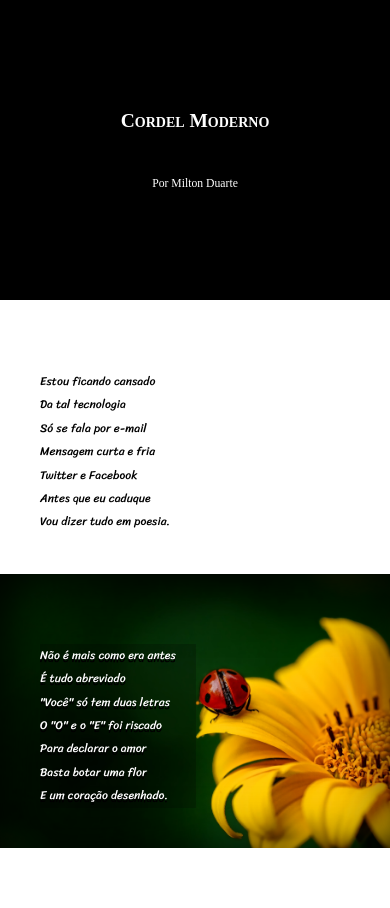
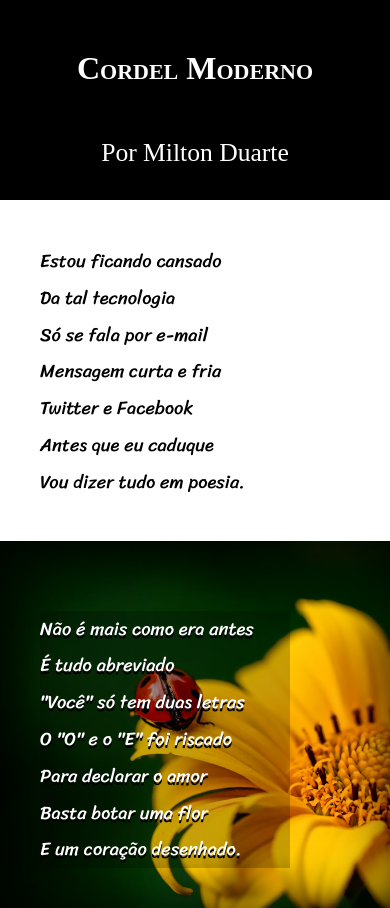
Before and after one commit to DanielRocha01/projeto-cordel, a plain HTML site: page index.html in a window 390 px wide. Shown: the top 908 px of the page. Drawn offline with Linux system fonts and the light colour scheme.

Commit message:
Adicionando as @media queries !!!

```diff
--- a/style.css
+++ b/style.css
@@ -17,7 +17,7 @@ body,html {
 p {
     margin-top: 30px;
     line-height: 2em;
-    font-size: 3vw;
+    font-size: 1.6em;
 }
 header {
     height: 300px;
@@ -26,13 +26,13 @@ header {
     text-align: center;
 }
 header h1 {
-    font-size: 5vw;
-    padding-top: 110px;
+    font-size: 3em;
+    padding-top: 70px;
     padding-bottom: 10px;
     font-variant: small-caps;
 }
 header p {
-    font-size: 3vw;
+    font-size: 1.8em;
 }
 header a,section a,footer a {
     color: #ffffff;
@@ -85,3 +85,47 @@ footer p {
     margin: 0;
     padding: 5px;
 }
+@media screen and (max-width: 476px) {
+  header {
+    height: 200px;
+  }
+  header h1 {
+    font-size: 2em;
+    padding-top: 50px;
+  }
+  p {
+    font-size: 1.15em;
+  }
+  header p {
+    font-size: 1.6em;
+  }
+  section.normal {
+    padding-top: 13px;
+  }
+  section.imagem p {
+    width: 250px;
+  }
+  footer {
+    font-size: 0.8em;
+  }
+}
+@media screen and (max-width: 699px) and (min-width: 477px) {
+  header {
+    height: 220px;
+  }
+  header h1 {
+    padding-top: 30px;
+  }
+  p {
+    font-size: 1.4em;
+  }
+  header p {
+    font-size: 1.8em;
+  }
+  section.normal {
+    padding-top: 10px;
+  }
+  section.normal p {
+    margin-top: 10px;
+  }
+}
```
